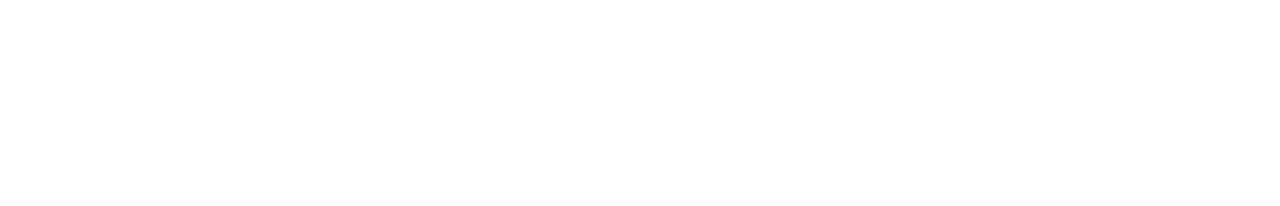
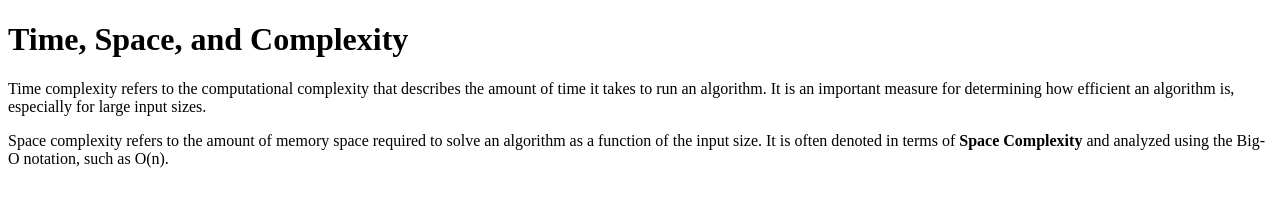
Before and after one commit to acciojob/time-and-space-complexity-zaaves, a website: page main.html in a window 1280 px wide. Drawn offline with Linux system fonts and the light colour scheme.

Commit message:
created a submission

```diff
--- a/main.html
+++ b/main.html
@@ -4,9 +4,14 @@
 
 <head>
 	<link rel="stylesheet" href="styles.css">
+	 <title>Time and Space Complexity</title>
 </head>
 
 <body>
+	<h1>Time, Space, and Complexity</h1>
+    <p>Time complexity refers to the computational complexity that describes the amount of time it takes to run an algorithm. It is an important measure for determining how efficient an algorithm is, especially for large input sizes.</p>
+    <p>Space complexity refers to the amount of memory space required to solve an algorithm as a function of the input size. It is often denoted in terms of <b>Space Complexity</b> and analyzed using the Big-O notation, such as O(n).</p>
+
 	<!-- the entire body must be written by student -->
     <script type="text/javascript" src="./script.js">
 </script>
```
